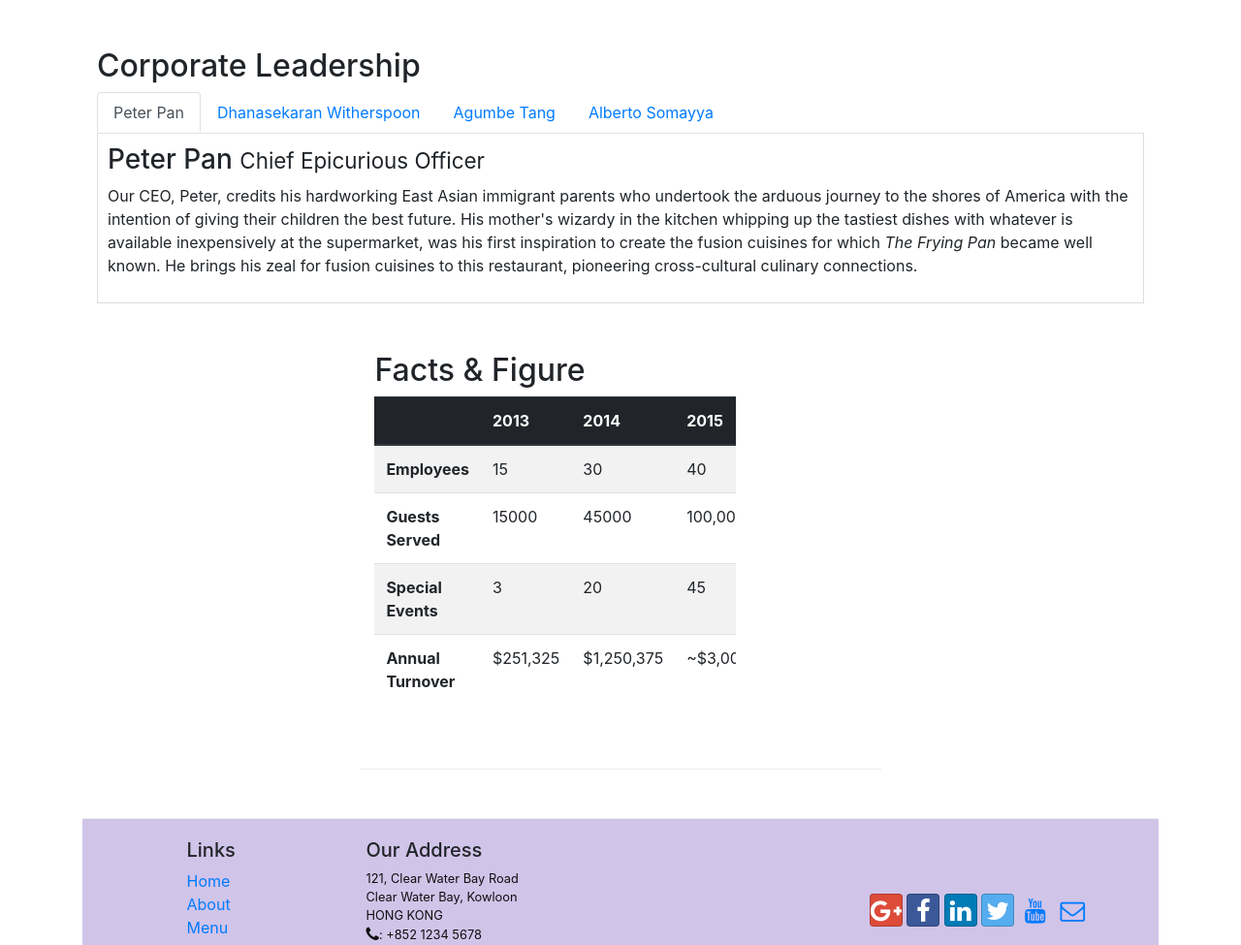
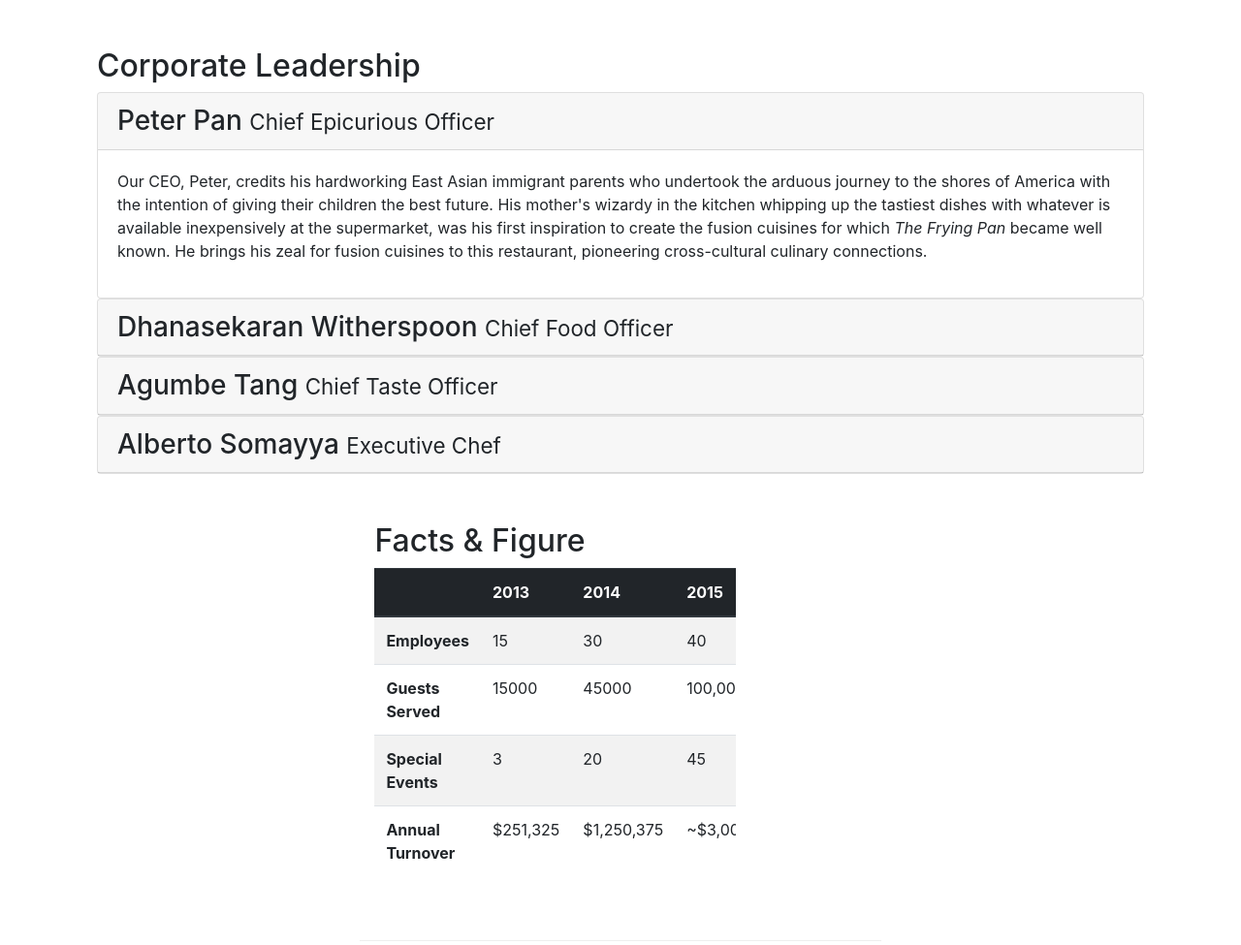
Before and after one commit to ZnS-20/Front-End-Web-UI-Framework-and-Tools-Bootstrap-4, a website: page aboutus.html in a window 1280 px wide. Shown: the part 978-1953 px from the top of the page at 97% size. Drawn offline with nearby package versions, Linux system fonts and the light colour scheme.

Commit message:
Week3: Accordion

```diff
--- a/aboutus.html
+++ b/aboutus.html
@@ -94,7 +94,7 @@
         <div class="row row-content">
             <div class="col-12">
                 <h2>Corporate Leadership</h2>
-                <ul class="nav nav-tabs">
+                <!--<ul class="nav nav-tabs">
                     <li class="nav-item">
                         <a href="#peter" class="nav-link active" role="tab" data-toggle="tab">Peter Pan</a>
                     </li>
@@ -107,23 +107,55 @@
                     <li>
                         <a href="#alberto" class="nav-link" role="tab" data-toggle="tab">Alberto Somayya</a>
                     </li>
-                </ul>
-                <div class="tab-content">
-                    <div class="tab-pane fade show active" role="tabpanel" id="peter">
-                        <h3>Peter Pan <small>Chief Epicurious Officer</small></h3>
+                </ul>-->
+                <div id="accordian">
+                    <div class="card">
+                        <div class="card-header" role="tab" id="peterhead">
+                            <h3 class="mb-0">
+                                <a data-toggler="collapse" data-target="#peter"> Peter Pan <small>Chief Epicurious Officer</small></a>
+                            </h3>
+                        </div>
+                        <div class="collapse show" id="peter" data-parent="#accordian">
+                            <div class="card-body">
                                 <p class="d-sm-block d-none">Our CEO, Peter, credits his hardworking East Asian immigrant parents who undertook the arduous journey to the shores of America with the intention of giving their children the best future. His mother's wizardy in the kitchen whipping up the tastiest dishes with whatever is available inexpensively at the supermarket, was his first inspiration to create the fusion cuisines for which <em>The Frying Pan</em> became well known. He brings his zeal for fusion cuisines to this restaurant, pioneering cross-cultural culinary connections.</p>
                             </div>
-                    <div class="tab-pane fade" role="tabpanel" id="dhanasekaran">
-                        <h3>Dhanasekaran Witherspoon <small>Chief Food Officer</small></h3>
+                        </div>
+                    </div>
+                    <div class="card">
+                        <div class="card-header" role="tab" id="dhanasekaranhead">
+                            <h3 class="mb-0">
+                                <a data-toggle="collapse" data-target="#dhanasekaran">Dhanasekaran Witherspoon <small>Chief Food Officer</small></a>
+                            </h3>
+                        </div>
+                        <div class="collapse" data-parent="#accordian" id="dhanasekaran">
+                            <div class="card-body">
                                 <p class="d-sm-block d-none">Our CFO, Danny, as he is affectionately referred to by his colleagues, comes from a long established family tradition in farming and produce. His experiences growing up on a farm in the Australian outback gave him great appreciation for varieties of food sources. As he puts it in his own words, <em>Everything that runs, wins, and everything that stays, pays!</em></p>
                             </div>
-                    <div class="tab-pane fade" role="tabpanel" id="agumbe">
-                        <h3>Agumbe Tang <small>Chief Taste Officer</small></h3>
+                        </div>
+                    </div>
+                    <div class="card">
+                        <div class="card-header" role="tab" id="agumbehead">
+                            <h3 class="mb-0">
+                                <a data-toggle="collapse" data-target="#agumbe">Agumbe Tang <small>Chief Taste Officer</small></a>
+                            </h3>
+                        </div>
+                        <div class="collapse" data-parent="#accordian" id="agumbe">
+                            <div class="card-body">
                                 <p class="d-sm-block d-none">Blessed with the most discerning gustatory sense, Agumbe, our CTO, personally ensures that every dish that we serve meets his exacting tastes. Our chefs dread the tongue lashing that ensues if their dish does not meet his exacting standards. He lives by his motto, <em>You click only if you survive my lick.</em></p>
                             </div>
-                    <div class="tab-pane fade" role="tabpanel" id="alberto">
-                        <h3>Alberto Somayya <small>Executive Chef</small></h3>
+                        </div>
+                    </div>
+                    <div class="card">
+                        <div class="card-header" role="tab" id="albertohead">
+                            <h3 class="mb-0">
+                                <a data-toggle="collapse" data-target="#alberto">Alberto Somayya <small>Executive Chef</small></a>
+                            </h3>
+                        </div>
+                        <div class="collapse" id="alberto" data-parent="#accordian">
+                            <div class="card-body">
                                 <p class="d-sm-block d-none">Award winning three-star Michelin chef with wide International experience having worked closely with whos-who in the culinary world, he specializes in creating mouthwatering Indo-Italian fusion experiences. He says, <em>Put together the cuisines from the two craziest cultures, and you get a winning hit! Amma Mia!</em></p>
+                            </div>
+                        </div>
                     </div>
                 </div>
             </div>
@@ -170,6 +202,7 @@
                     </div>
                 </div>
                 <div class="col-12 col-sm-3"></div>
+            </div>
         </div>
     </div>
     <footer class="footer">
```
Lines whose indentation alone changed are shown as unchanged.
